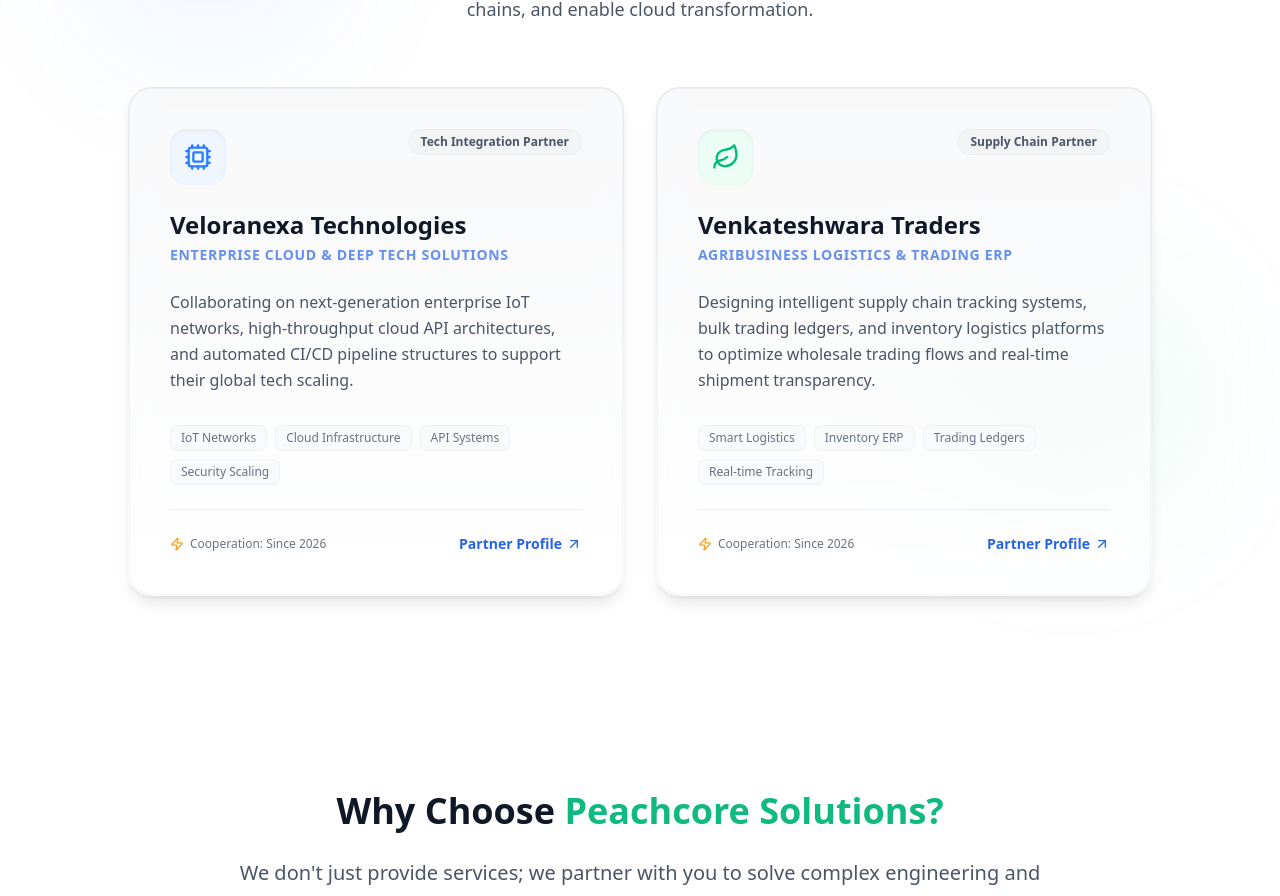
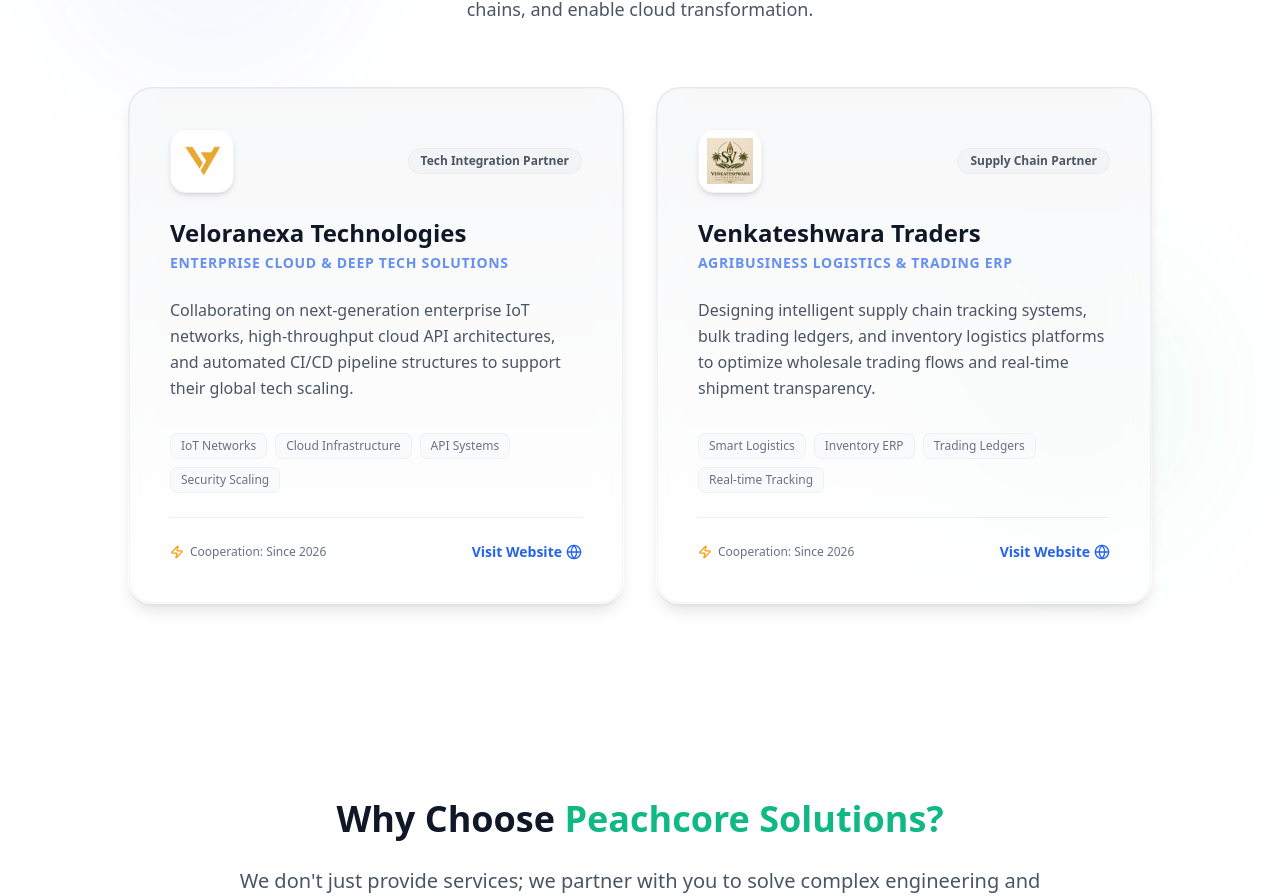
Before and after one commit to Ragul5820/peachcore, a React (Vite) app: page /#/ in a window 1280 px wide. Shown: the part 1113-2009 px from the top of the page. Built offline with nearby package versions, Linux system fonts and the light colour scheme.

Commit message:
feat: add client logos and direct website links for Veloranexa and Venkateshwara Traders

```diff
--- a/src/components/Clients.jsx
+++ b/src/components/Clients.jsx
@@ -8,6 +8,8 @@
     name: 'Veloranexa Technologies',
     subtitle: 'Enterprise Cloud & Deep Tech Solutions',
     badge: 'Tech Integration Partner',
+    logo: '/veloranexa-logo.jpg',
+    website: 'https://veloranexa.com',
     icon: Cpu,
     iconColor: 'text-blue-500 dark:text-cyan-400',
     iconBg: 'bg-blue-50 dark:bg-blue-950/40',
@@ -21,6 +23,8 @@
     name: 'Venkateshwara Traders',
     subtitle: 'Agribusiness Logistics & Trading ERP',
     badge: 'Supply Chain Partner',
+    logo: '/venkateshwara-logo.jpg',
+    website: 'https://srivenkateswaratrader.in',
     icon: Leaf,
     iconColor: 'text-emerald-500 dark:text-emerald-450',
     iconBg: 'bg-emerald-50 dark:bg-emerald-950/40',
@@ -86,10 +90,18 @@
                   <div className="absolute top-0 right-0 w-32 h-32 bg-gradient-to-bl from-primary-blue/10 dark:from-primary-green/10 to-transparent rounded-bl-full opacity-0 group-hover:opacity-100 transition-opacity duration-500"></div>
 
                   <div>
-                    {/* Header: Icon + Badge */}
-                    <div className="flex justify-between items-start mb-6">
+                    {/* Header: Logo / Icon + Badge */}
+                    <div className="flex justify-between items-center mb-6">
+                      <div className="flex items-center gap-4">
+                        {client.logo ? (
+                          <div className="w-16 h-16 rounded-2xl bg-white dark:bg-slate-900 p-2 shadow-md border border-gray-100 dark:border-slate-800 flex items-center justify-center overflow-hidden group-hover:scale-105 transition-transform duration-300">
+                            <img src={client.logo} alt={client.name} className="w-full h-full object-contain" />
+                          </div>
+                        ) : (
                           <div className={`w-14 h-14 rounded-2xl ${client.iconBg} flex items-center justify-center shadow-inner group-hover:scale-110 transition-transform duration-300`}>
                             <IconComponent className={`w-7 h-7 ${client.iconColor}`} />
+                          </div>
+                        )}
                       </div>
                       <span className="text-xs font-semibold px-3 py-1 rounded-full bg-gray-100 dark:bg-slate-800 text-gray-600 dark:text-gray-300 border border-gray-200/50 dark:border-slate-700/50">
                         {client.badge}
@@ -128,10 +140,22 @@
                         <Zap size={14} className="text-amber-500" />
                         <span>Cooperation: {client.collaborationPeriod}</span>
                       </div>
+                      {client.website ? (
+                        <a
+                          href={client.website}
+                          target="_blank"
+                          rel="noopener noreferrer"
+                          className="text-primary-blue dark:text-primary-green flex items-center gap-1 text-sm font-bold group/link hover:underline"
+                        >
+                          <span>Visit Website</span>
+                          <Globe size={16} className="group-hover/link:rotate-12 transition-transform" />
+                        </a>
+                      ) : (
                         <div className="text-primary-blue dark:text-primary-green flex items-center gap-1 text-sm font-bold group/link">
                           <span>Partner Profile</span>
                           <ArrowUpRight size={16} className="group-hover/link:translate-x-0.5 group-hover/link:-translate-y-0.5 transition-transform" />
                         </div>
+                      )}
                     </div>
                   </div>
 
```
Also changed, not shown: public/veloranexa-logo.jpg (added), public/venkateshwara-logo.jpg (added). Lines whose indentation alone changed are shown as unchanged.
